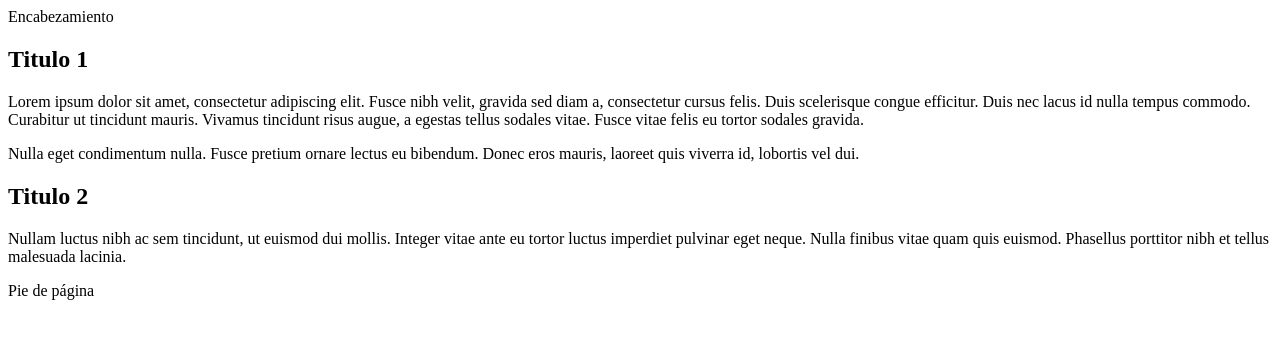
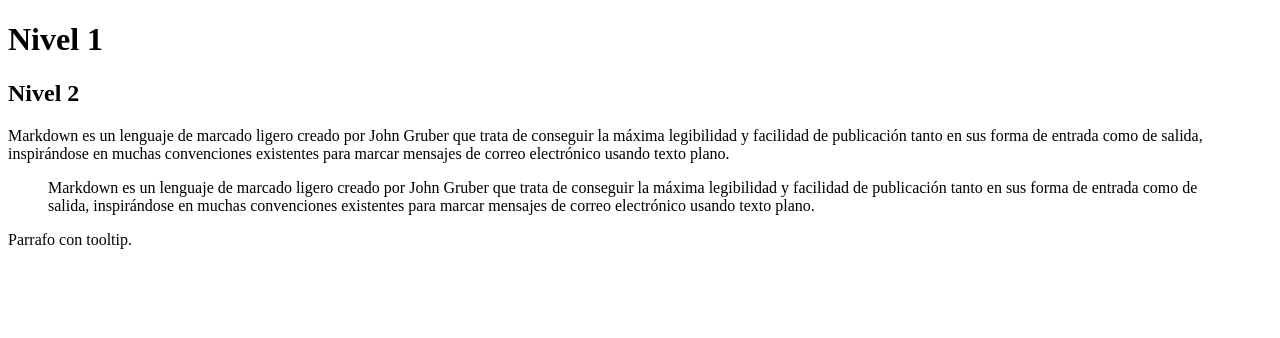
Before and after one commit to shenaon/shenaon.github.io, a plain HTML site: page Ejemplo2/index.html in a window 1280 px wide. Drawn offline with Linux system fonts and the light colour scheme.

Commit message:
Update index.html

```diff
--- a/Ejemplo2/index.html
+++ b/Ejemplo2/index.html
@@ -2,36 +2,32 @@
 <html lang="en">
   <head>
     <meta charset="utf-8">
-    <title>Estructura semantica</title>
+    <title>Hello World</title>
   </head>
   <body>
-    <header>
-        Encabezamiento
-    </header>
-    <section>
-        <h2>Titulo 1</h1>
+    <h1>Nivel 1</h1>
 
-        <p>Lorem ipsum dolor sit amet, consectetur adipiscing elit. Fusce nibh velit, gravida
-        sed diam a, consectetur cursus felis. Duis scelerisque congue efficitur. Duis nec lacus
-        id nulla tempus commodo. Curabitur ut tincidunt mauris. Vivamus tincidunt risus augue,
-        a egestas tellus sodales vitae. Fusce vitae felis eu tortor sodales gravida. </p>
+    <h2>Nivel 2</h2>
 
-        <p>Nulla eget condimentum nulla. Fusce pretium ornare lectus eu bibendum. Donec eros mauris,
-        laoreet quis viverra id, lobortis vel dui.</p>
+    <p>
+        Markdown es un lenguaje de marcado ligero creado por John Gruber que
+        trata de conseguir la máxima legibilidad y facilidad de publicación
+        tanto en sus forma de entrada como de salida, inspirándose en
+        muchas convenciones existentes para marcar mensajes de correo
+        electrónico usando texto plano.
+    </p>
 
-    </section>
+    <blockquote>
+        Markdown es un lenguaje de marcado ligero creado por John Gruber que
+        trata de conseguir la máxima legibilidad y facilidad de publicación
+        tanto en sus forma de entrada como de salida, inspirándose en
+        muchas convenciones existentes para marcar mensajes de correo
+        electrónico usando texto plano.
+    </blockquote>
 
-    <section>
-        <h2>Titulo 2</h2>
-
-        <p> Nullam luctus nibh ac sem tincidunt, ut euismod dui mollis. Integer vitae ante eu
-        tortor luctus imperdiet pulvinar eget neque. Nulla finibus vitae quam quis euismod.
-        Phasellus porttitor nibh et tellus malesuada lacinia. </p>
-    </section>
-
-    <footer>
-        Pie de página
-    </footer>
+    <p title="--> tooltip <--">
+        Parrafo con tooltip.
+    </p>
 
 
   </body>
```
